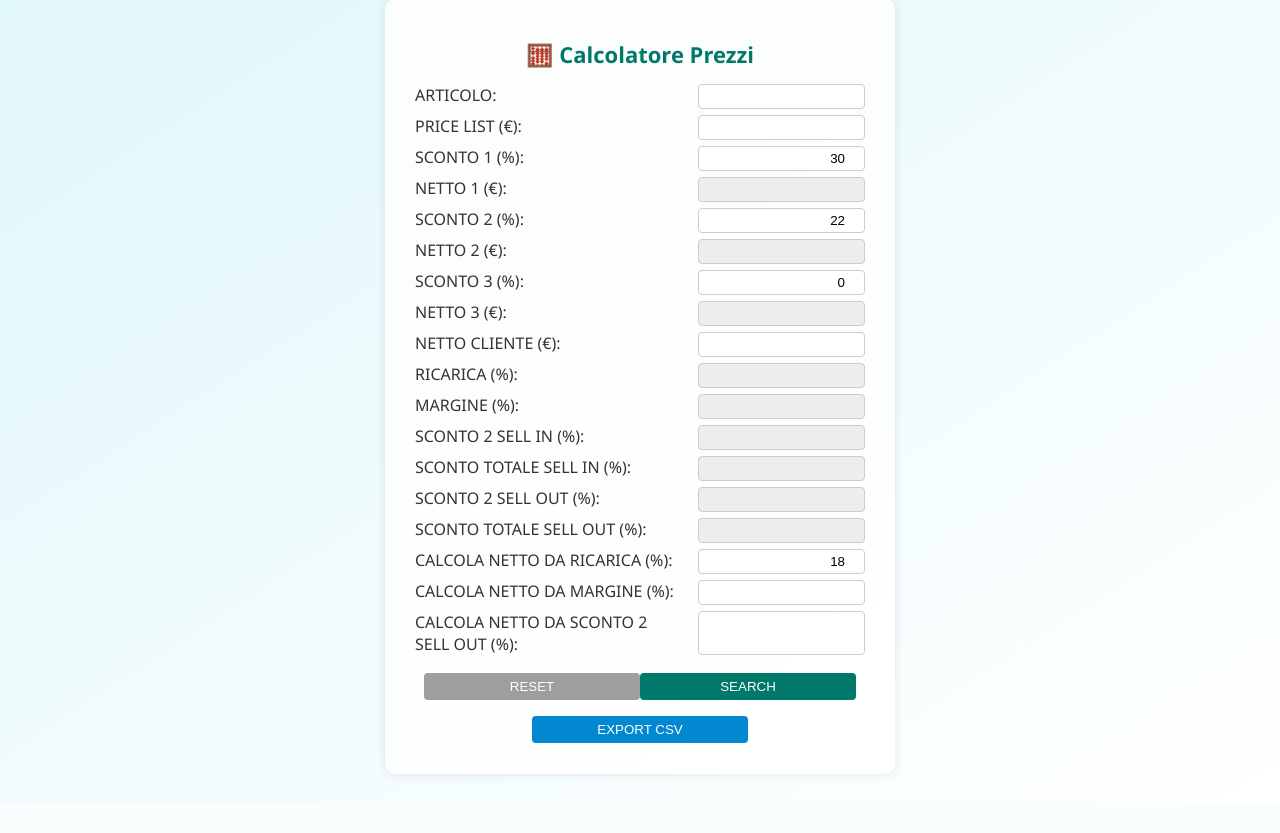
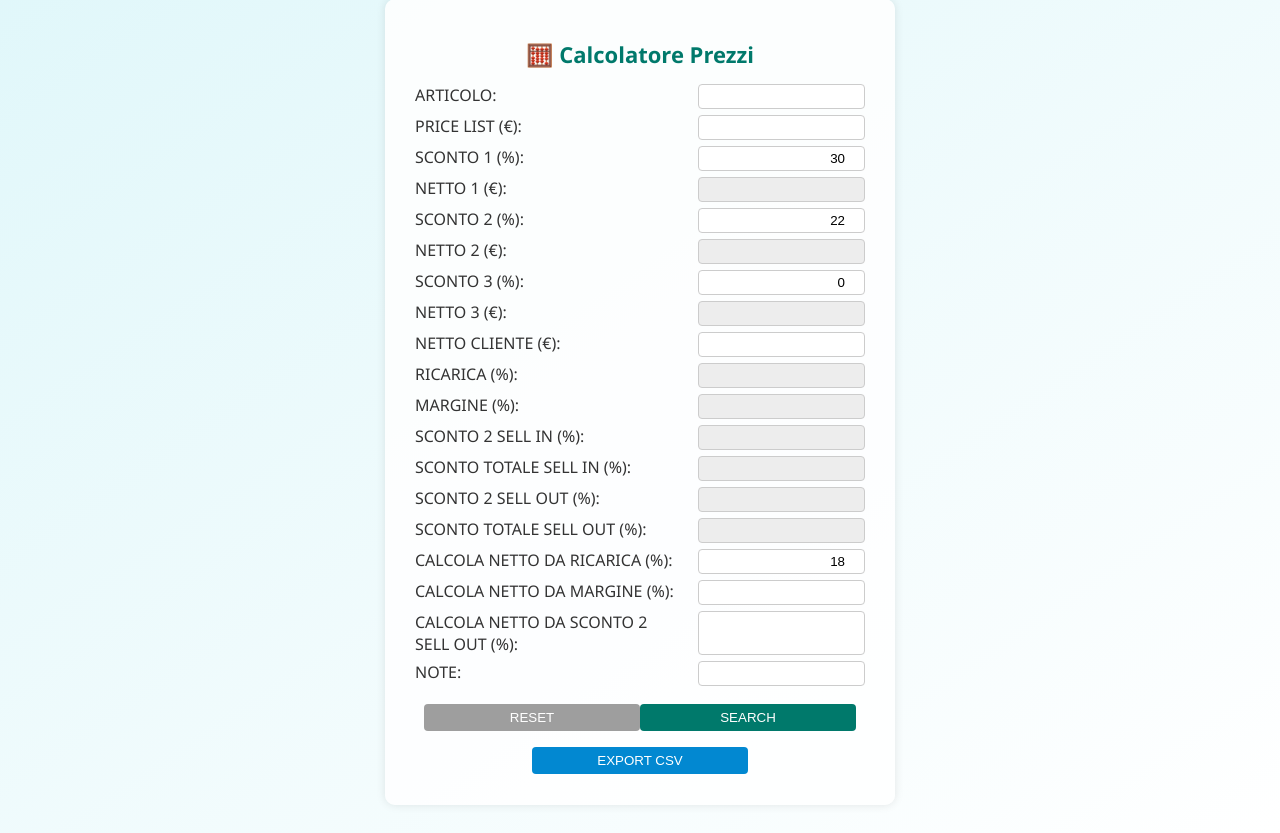
Before and after one commit to mrizzuti1969/calcolo_APP, a Flask app: page /index in a window 1280 px wide. Shown: the part 29-862 px from the top of the page. Before the commit the page ends 805 px from the top, so only its background shows below. Run offline with Flask 3, Linux system fonts and the light colour scheme.

Commit message:
index.html

```diff
--- a/templates/index.html
+++ b/templates/index.html
@@ -111,6 +111,7 @@
 <div class="row"><label>CALCOLA NETTO DA RICARICA (%):</label><input type="number" value ="18" id="calcolaRicarica"></div>
 <div class="row"><label>CALCOLA NETTO DA MARGINE (%):</label><input type="number" id="calcolaMargine"></div>
 <div class="row"><label>CALCOLA NETTO DA SCONTO 2 SELL OUT (%):</label><input type="number" id="calcolaNetto"></div>
+<div class="row"><label>NOTE:</label><input type="text" id="note"></div>
 
 <div class="row" style="justify-content: center;">
   <button id="resetBtn" onclick="resetFields()">RESET</button>
@@ -237,6 +238,7 @@ function exportCSV() {
     { id: 'scontoTotaleSellIn', label: 'SCONTO TOTALE SELL IN (%)' },
     { id: 'sconto2SellOut', label: 'SCONTO 2 SELL OUT (%)' },
     { id: 'scontoTotaleSellOut', label: 'SCONTO TOTALE SELL OUT (%)' }
+    { id: 'note', label: 'NOTE' }
   ];
   // Escludiamo 'ricarica' e 'margine'
   // NB: sono rispettivamente Casella 11 e 12, ma li togliamo direttamente
```
